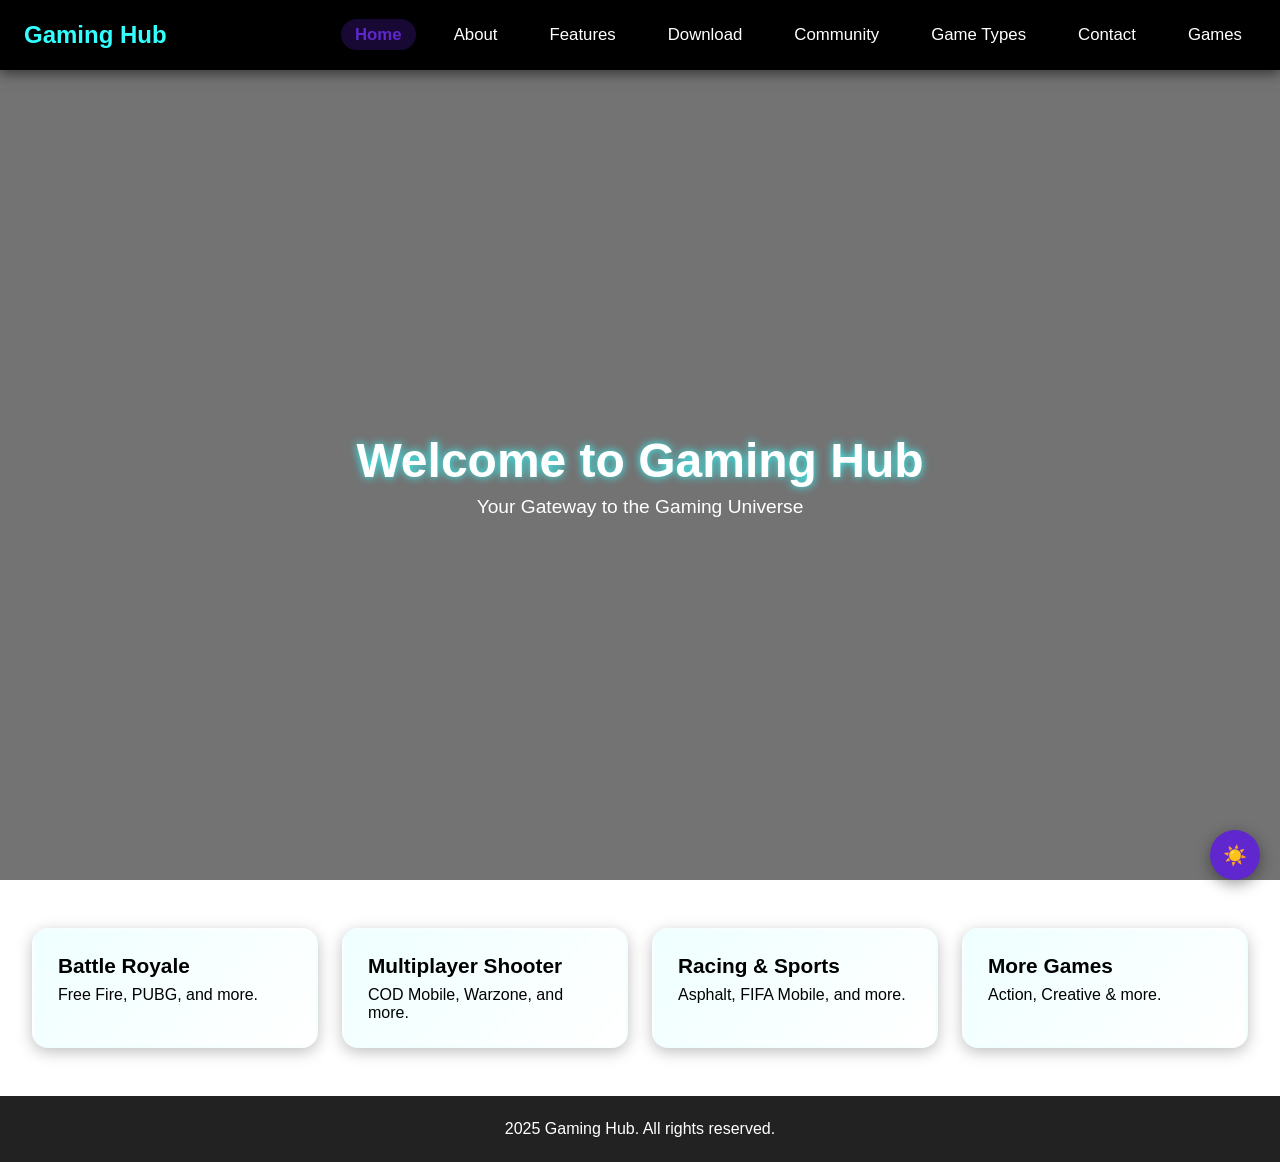
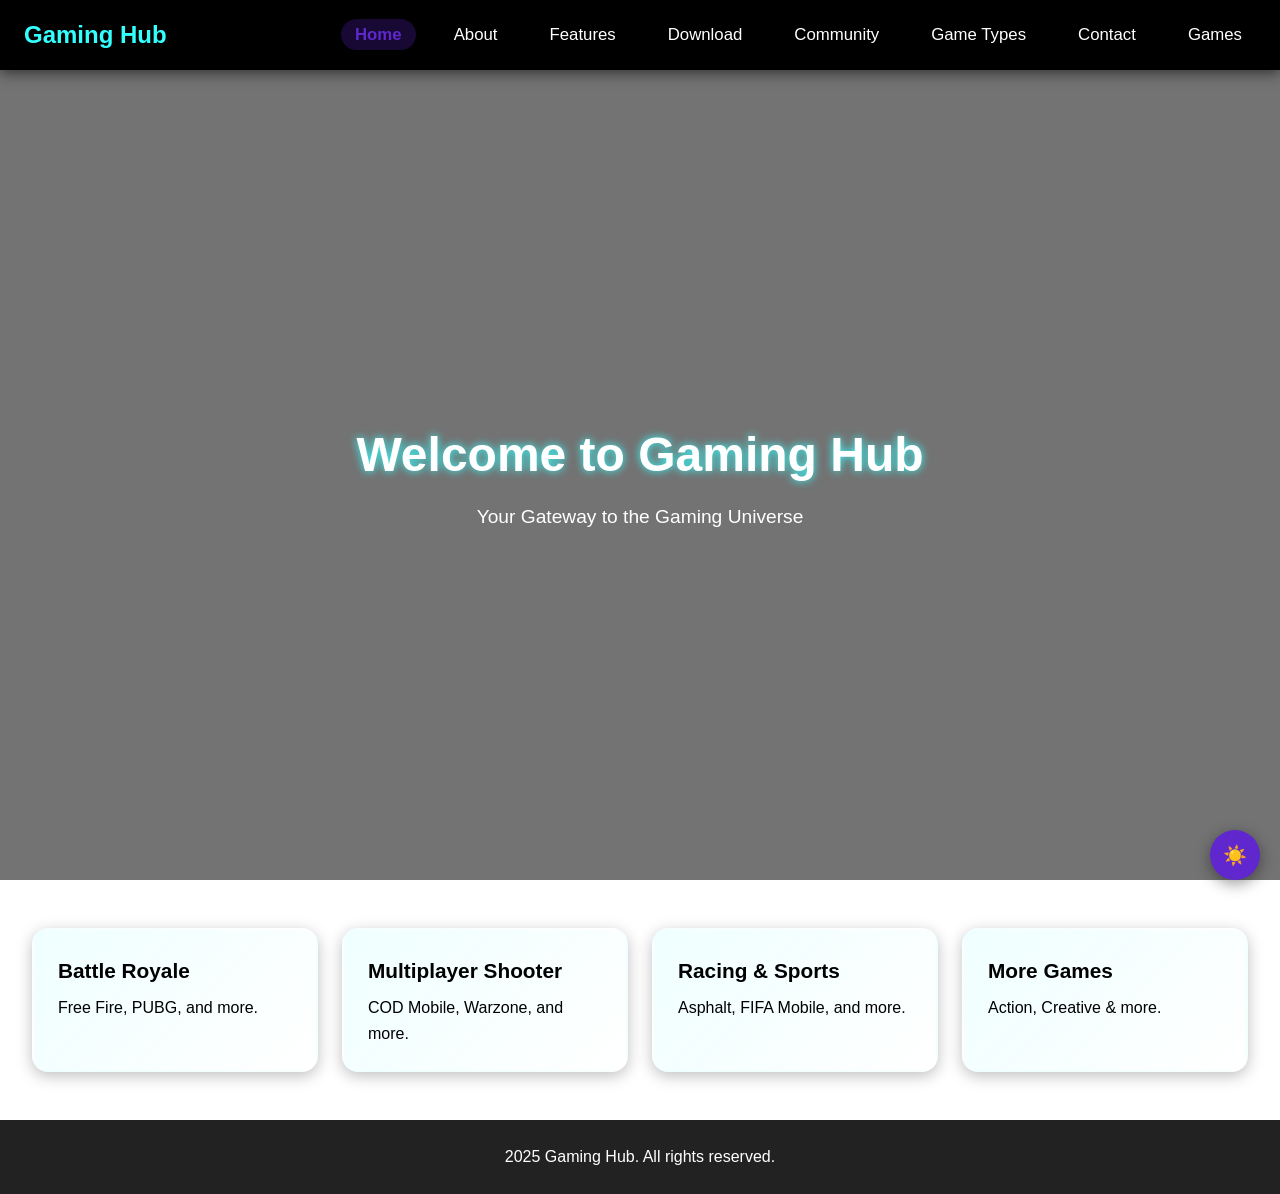

issue solved

--- a/style.css
+++ b/style.css
@@ -3,11 +3,11 @@
 ========================= */
 :root {
   --bg-dark: #0f0f0f;
-  --bg-light: #e9f1fb; /* Pale blue like ASMultiverse */
+  --bg-light: #e9f1fb; 
   --text-dark: #fff;
   --text-light: #222;
-  --primary-color: #5f27cd;  /* Purple */
-  --accent-color: #34ffff;   /* Cyan */
+  --primary-color: #5f27cd; 
+  --accent-color: #34ffff;  
 }
 
 /* =========================
@@ -19,17 +19,19 @@
   padding: 0;
 }
 body {
-  font-family: 'Segoe UI', sans-serif;
-  transition: background 0.3s, color 0.3s;
-}
-body.dark-mode {
-  background: var(--bg-dark);
-  color: var(--text-dark);
-}
-body.light-mode {
-  background: var(--bg-light);
-  color: var(--text-light);
+  font-family: "Segoe UI", sans-serif;
   line-height: 1.6;
+  transition: background .3s,color .3s;
+}
+
+body.dark-mode{
+  background:var(--bg-dark);
+  color:var(--text-dark);
+}
+
+body.light-mode{
+  background:var(--bg-light);
+  color:var(--text-light);
 }
 
 /* =========================
@@ -847,7 +849,7 @@ body.light-mode .feature-card h3 {
 }
 
 .footer-links a{
-  color:white;
+  color:purple;
   text-decoration:none;
 }
 
